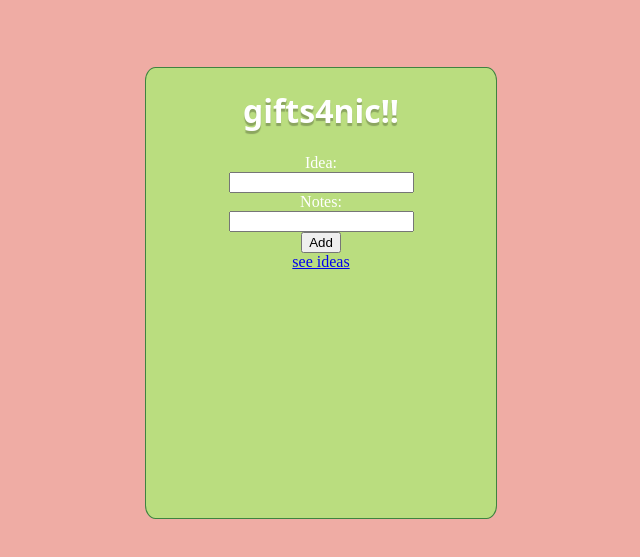
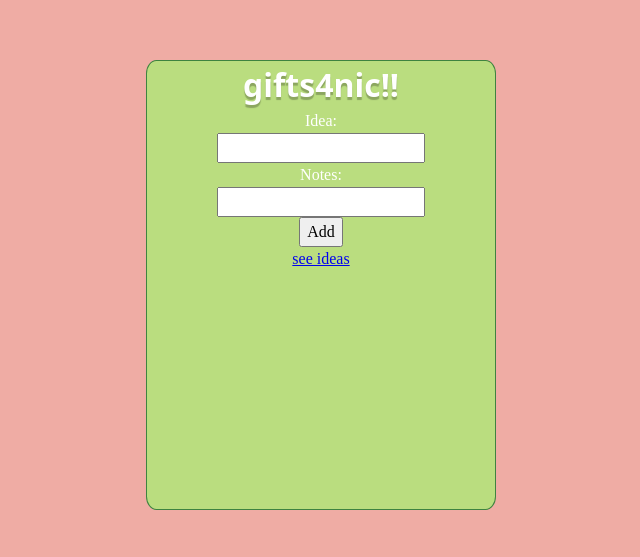
Before and after one commit to unawakey/gifts4nic, a plain HTML site: page index.html in a window 1280 px wide. Shown: the part 115-672 px from the top of the page, without its empty margins (319-959 px from the left). Drawn offline with Linux system fonts and the light colour scheme; a web font is replaced by a local one.

Commit message:
feat: add josh comeau's css reset

```diff
--- a/style.css
+++ b/style.css
@@ -1,3 +1,79 @@
+/* 1. Use a more-intuitive box-sizing model */
+*,
+*::before,
+*::after {
+  box-sizing: border-box;
+}
+
+/* 2. Remove default margin */
+*:not(dialog) {
+  margin: 0;
+}
+
+/* 3. Enable keyword animations */
+@media (prefers-reduced-motion: no-preference) {
+  html {
+    interpolate-size: allow-keywords;
+  }
+}
+
+body {
+  /* 4. Increase line-height */
+  line-height: 1.5;
+  /* 5. Improve text rendering */
+  -webkit-font-smoothing: antialiased;
+}
+
+/* 6. Improve media defaults */
+img,
+picture,
+video,
+canvas,
+svg {
+  display: block;
+  max-width: 100%;
+}
+
+/* 7. Inherit fonts for form controls */
+input,
+button,
+textarea,
+select {
+  font: inherit;
+}
+
+/* 8. Avoid text overflows */
+p,
+h1,
+h2,
+h3,
+h4,
+h5,
+h6 {
+  overflow-wrap: break-word;
+}
+
+/* 9. Improve line wrapping */
+p {
+  text-wrap: pretty;
+}
+h1,
+h2,
+h3,
+h4,
+h5,
+h6 {
+  text-wrap: balance;
+}
+
+/*
+  10. Create a root stacking context
+*/
+#root,
+#__next {
+  isolation: isolate;
+}
+
 body {
   background-color: #efaca4;
   color: white;
```
